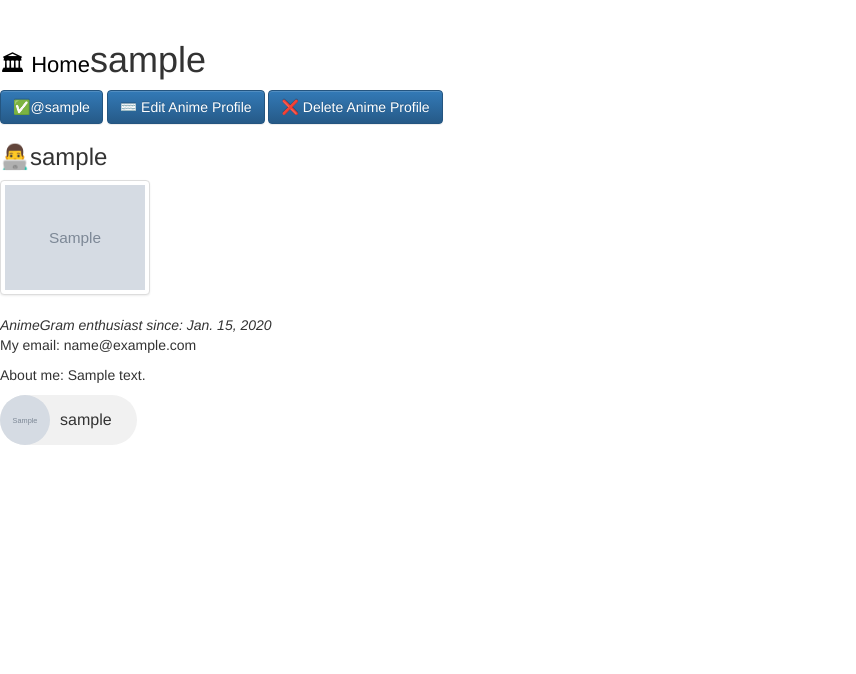
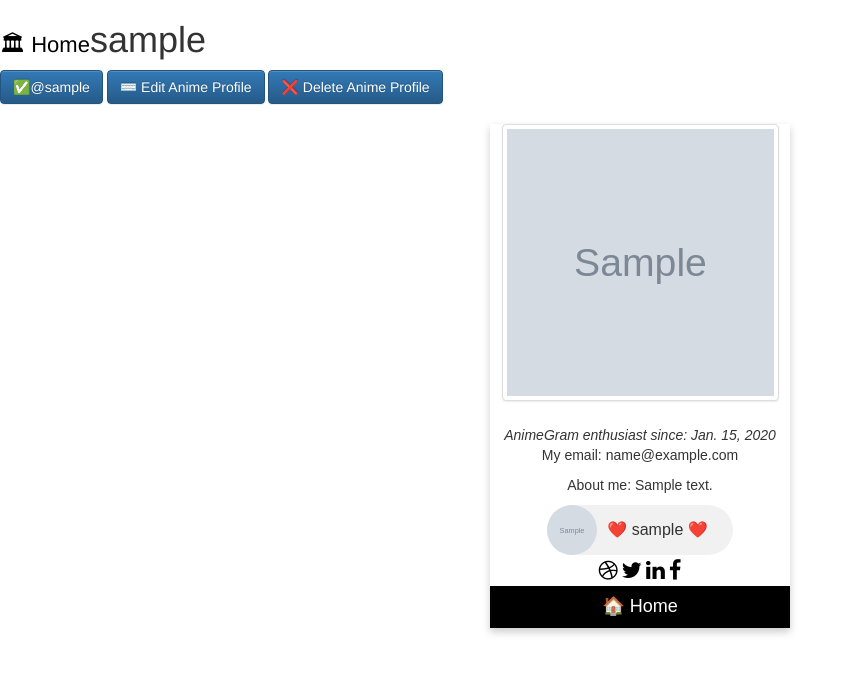
Before and after one commit to gordomathurin/capstone, a Django app: a page that uses templates/anime_user_detail.html in a window 1280 px wide. Shown: the top 674 px of the page, without its empty margins (0-856 px from the left). Run offline with Django 3.2, Linux system fonts and the light colour scheme; a user stored in the database is signed in; tables that the repository leaves empty hold one stand-in row (values such as "Sample post"); grey boxes marked "Sample" are stand-in pictures; some libraries are stand-ins or nearby versions.

Commit message:
profile one

```diff
--- a/templates/anime_user_detail.html
+++ b/templates/anime_user_detail.html
@@ -1,10 +1,12 @@
-{% extends "base.html" %} {% block content %}
+{% extends "base.html" %}
+{% load static %}
+{% block content %}
 <html>
 
 <head>
     <meta name="viewport" content="width=device-width, initial-scale=1">
-
-    </br>
+    <link rel="stylesheet" href="https://cdnjs.cloudflare.com/ajax/libs/font-awesome/4.7.0/css/font-awesome.min.css">
+</head>
 <div class="">
     {% if not pro %}
     <h2> ⭕ The user you are looking for does not exist</h2>
@@ -20,7 +22,7 @@
 {% endif %}
 <div class="">
     <div class="d-flex justify-content-start">
-            <p class="h3">👨‍💻{{ pro.username }}</p>
+        <p class="h3"></p>
 
         {% if request.user.id != pro.id %}
         {% if pro in user_following %}
@@ -37,8 +39,44 @@
 
     </div>
 </div>
+<div class="card">
+    <div class="d-flex justify-content-start flex-wrap white">
+        {% if pro.avatar %}
+        <img class="img-thumbnail m-auto" src="{{ pro.avatar.url }}" alt="{{pro.username}}"
+            style="width: 277px; height: 277px" />
+        <div style="margin: 24px 0;">
+            <i>AnimeGram enthusiast since: {{ pro.created_on }}</i>
+            <p>My email: {{pro.email}}</p>
+            <p>About me: {{pro.about_me}}</p>
+            <div class="chip">
+                <img src="{{ pro.avatar.url }}" alt="Person" width="96" height="96">
 
-    <div class="">
+                ❤️
+                {{pro.username}}
+                ❤️
+
+            </div>
+
+            <br />
+            </a>
+            <a href="#"><i class="fa fa-dribbble"></i></a>
+            <a href="#"><i class="fa fa-twitter"></i></a>
+            <a href="#"><i class="fa fa-linkedin"></i></a>
+            <a href="#"><i class="fa fa-facebook"></i></a>
+            <p><a href="/">
+                    <button>
+                        🏠 Home
+                    </button>
+                </a>
+
+                {% else %}
+                <img class="img-thumbnail" src="/static/images/default.jpg" alt="{{ pro.username }}"
+                    style="width: 150px; max-height: 200px" />
+                {% endif %}
+
+
+        </div>
+        <!-- <div class="">
         {% if pro.avatar %}
         <img class="img-thumbnail" src="{{ pro.avatar.url }}" alt="{{ pro.username }}" width="150" max-height="200" />
         {% else %}
@@ -46,8 +84,8 @@
             style="width: 150px; max-height: 200px" />
         {% endif %}
     </div>
-    </br>
-    <div class="">
+    </br> -->
+        <!-- <div class="">
             <i>AnimeGram enthusiast since: {{ pro.created_on }}</i>
             <p>My email: {{pro.email}}</p>
             <p>About me: {{pro.about_me}}</p>
@@ -59,7 +97,7 @@
             </div>
 
             {% endif %}
-    </div>
+        </div> -->
     </div>
 
     </body>
```
Lines whose indentation alone changed are shown as unchanged.
